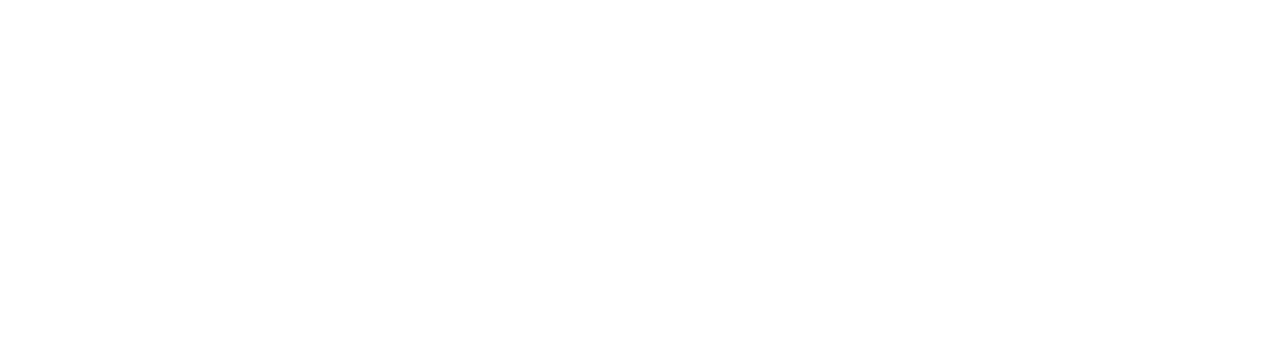
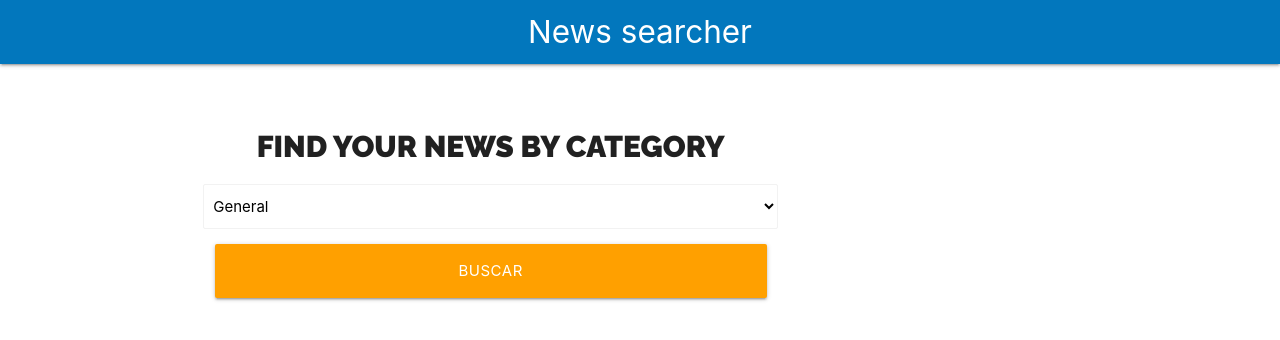
Before and after one commit to julikroch/news-search, a React (Create React App) app: page / in a window 1280 px wide. Shown: the top 340 px of the page. Built offline with nearby package versions, Linux system fonts and the light colour scheme.

Commit message:
developing custom hook

```diff
--- a/src/App.tsx
+++ b/src/App.tsx
@@ -1,8 +1,16 @@
+import { Fragment } from "react";
+import Header from "./components/Header";
+import Form from "./components/Form";
+
 function App() {
   return (
-    <div className="App">
-    </div>
-  );
+    <Fragment>
+      <Header title='News searcher' />
+      <div className="container white">
+        <Form />
+      </div>
+    </Fragment>
+  )
 }
 
 export default App;
--- /dev/null
+++ b/src/components/Form.module.css
@@ -0,0 +1,17 @@
+.heading {
+  font-family: "Raleway", sans-serif;
+  font-weight: 900;
+  font-size: 2rem;
+  text-transform: uppercase;
+  text-align: center;
+}
+
+.search {
+  margin-top: 2rem;
+  margin-bottom: 2rem;
+  text-align: start;
+}
+
+.btn_block {
+  width: 100%;
+}
--- /dev/null
+++ b/src/components/Form.tsx
@@ -0,0 +1,41 @@
+import useSelect from '../hooks/useSelect'
+import styles from './Form.module.css'
+
+const Form = () => {
+
+    const OPTIONS = [
+        { value: 'general', label: 'General' },
+        { value: 'business', label: 'Business' },
+        { value: 'entertainment', label: 'Entertainment' },
+        { value: 'health', label: 'Health' },
+        { value: 'science', label: 'Science' },
+        { value: 'sports', label: 'Sports' },
+        { value: 'technology', label: 'Technology' }
+    ]
+
+    const [category, NewsSelect] = useSelect({
+        initialState: 'general',
+        options: OPTIONS
+    })
+
+    return (
+        <div className={`${styles.search} row`}>
+            <div className="col s12 m8 offset-2">
+                <form>
+                    <h2 className={styles.heading}>Find your news by category</h2>
+
+                    <NewsSelect />
+                    <div className="input-field col s12">
+                        <input
+                            type='submit'
+                            className={`${styles.btn_block} btn-large amber darken-2`}
+                            value='Buscar'
+                        />
+                    </div>
+                </form>
+            </div>
+        </div>
+    )
+}
+
+export default Form
--- /dev/null
+++ b/src/components/Header.tsx
@@ -0,0 +1,11 @@
+import React from 'react'
+
+const Header = (props: { title: string }) => {
+    return (
+        <nav className='nav-wrapper light-blue darken-3'>
+            <a href='#!' className='brand-logo center'>{props.title}</a>
+        </nav>
+    )
+}
+
+export default Header
--- /dev/null
+++ b/src/hooks/useSelect.tsx
@@ -0,0 +1,23 @@
+import { useState } from "react"
+
+const useSelect = (props: { initialState: string, options: any }) => {
+    const [state, setState] = useState('')
+
+    const NewsSelect = () => {
+        return (
+            <select
+                className='browser-default'
+                value={state}
+                onChange={e => setState(e.target.value)}
+            >
+                {props.options.map((option: any) => (
+                    <option key={option.value} value={option.value}>{option.label}</option>
+                ))}
+            </select>
+        )
+    }
+
+    return [state, NewsSelect] as const
+}
+
+export default useSelect
```
